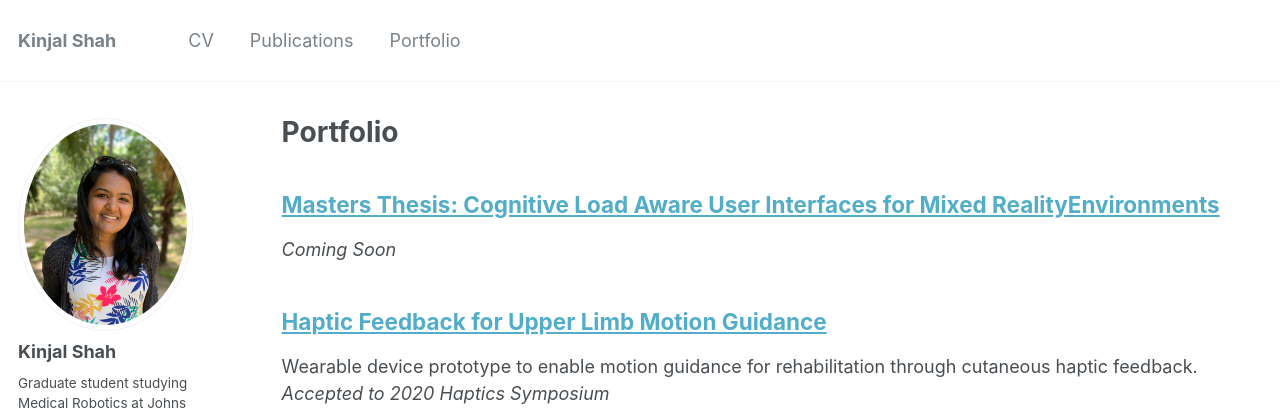
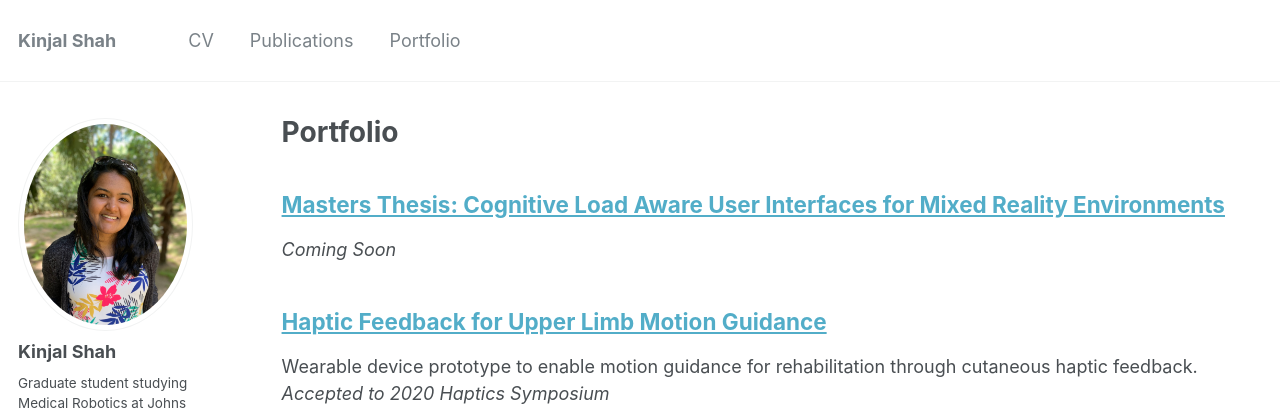
Before and after one commit to kinjmshah/kinjmshah.github.io, a Jekyll site: the page built from _pages/portfolio.md, in a window 1280 px wide and 900 px high. Shown: the top 410 px of the window. Built offline with Jekyll 4.4.1, drawn with Linux system fonts in a browser that asks for light colours.

Commit message:
Update portfolio.md

```diff
--- a/_pages/portfolio.md
+++ b/_pages/portfolio.md
@@ -6,7 +6,7 @@ author_profile: true
 ---
 {% include base_path %}
 
-## [Masters Thesis: Cognitive Load Aware User Interfaces for Mixed RealityEnvironments](/portfolio/mastersThesis)
+## [Masters Thesis: Cognitive Load Aware User Interfaces for Mixed Reality Environments](/portfolio/mastersThesis)
 *Coming Soon*
 
 ## [Haptic Feedback for Upper Limb Motion Guidance](/portfolio/hapticGuidance)
```
